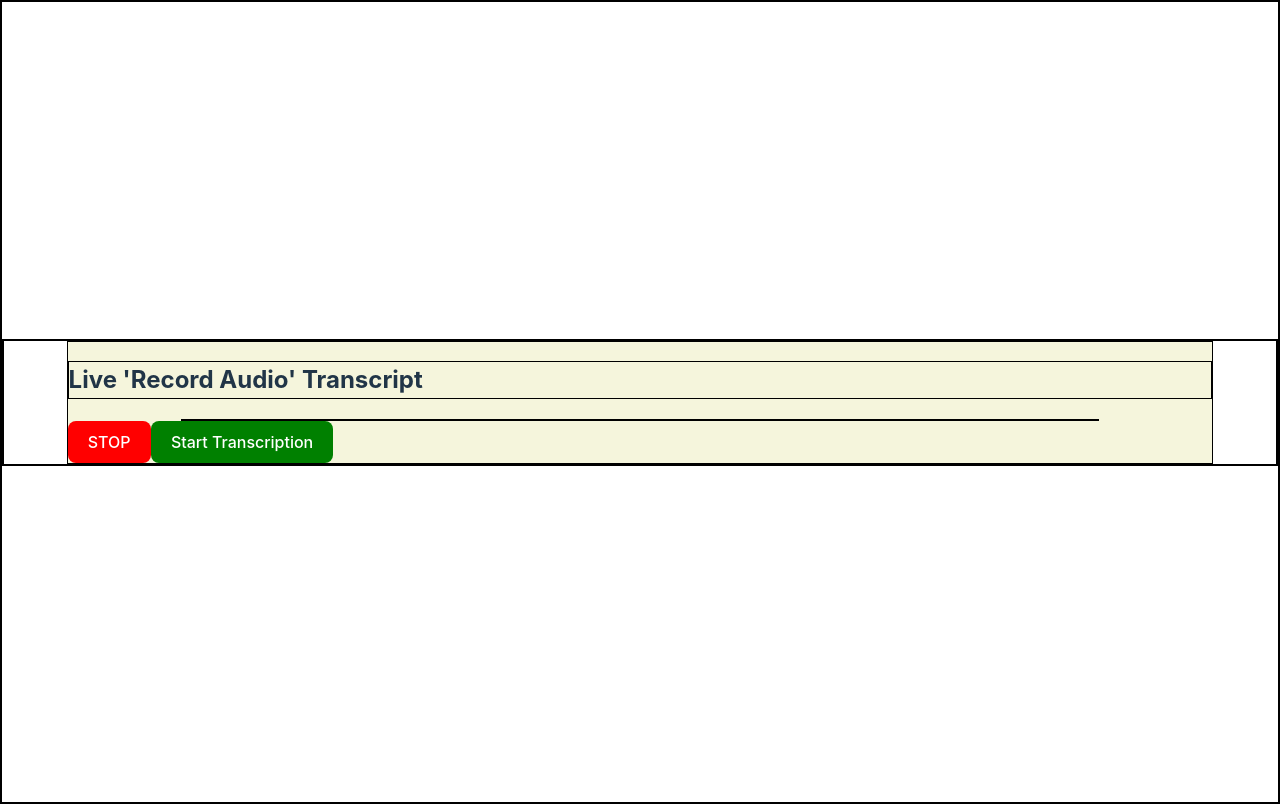
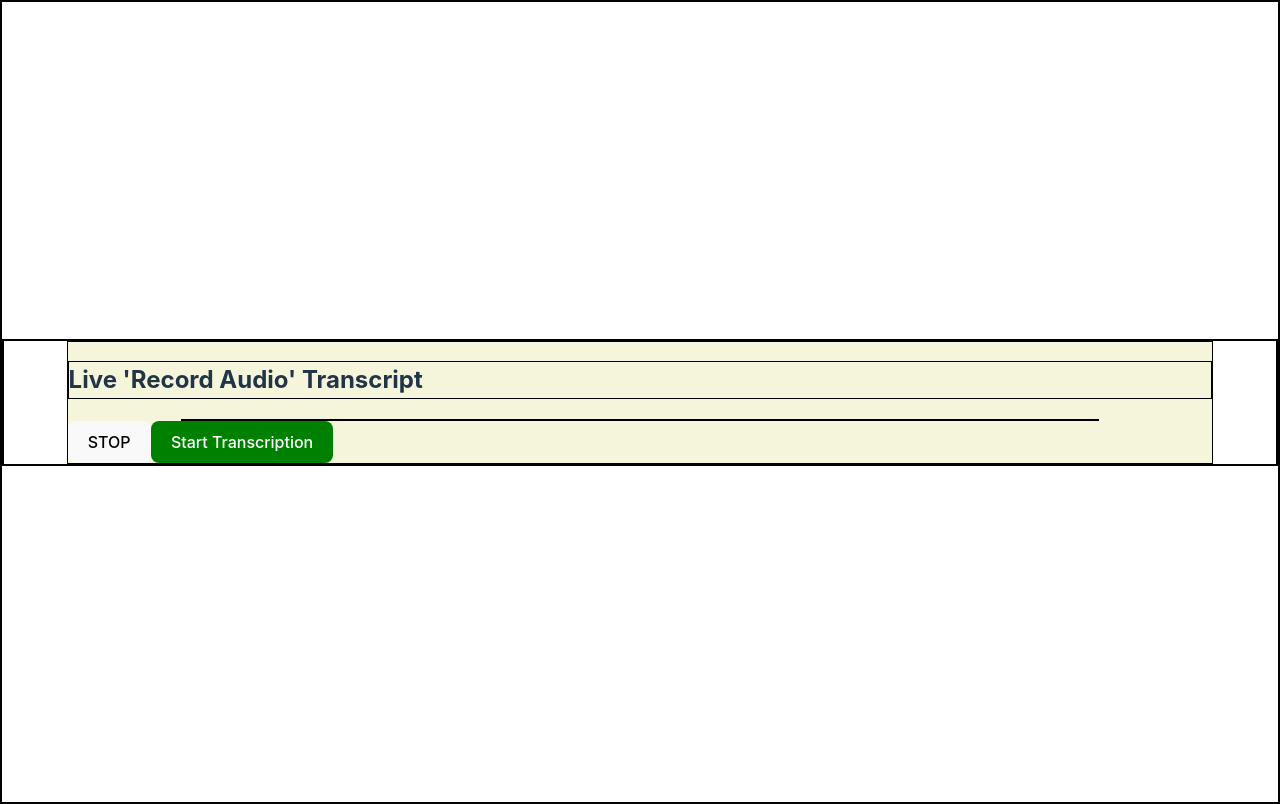
Before and after one commit to shandakei/Electron-Transcription, a React (Vite) app: page / in a window 1280 px wide. Built offline with nearby package versions, Linux system fonts and the light colour scheme.

Commit message:
useEffect in recordAudio.tsx

```diff
--- a/src/components/StartRecording/StartRecording.ts
+++ b/src/components/StartRecording/StartRecording.ts
@@ -15,15 +15,17 @@ export default async function startRecording(transcript: string, setTranscript:
       ]);
 
       socket.onopen = () => {
-        console.log({ event: 'onopen' });
+        // console.log({ event: 'onopen' });
 
         mediaRecorder.addEventListener('dataavailable', event => {
           if (event.data.size > 0 && socket.readyState === 1) {
             socket.send(event.data);
+            // setInterval(() => socket.send(event.data), 3000);
+
           }
         });
 
-        mediaRecorder.start(1);
+        mediaRecorder.start(2000);
       };
 
       socket.onmessage = (message) => {
@@ -33,7 +35,7 @@ export default async function startRecording(transcript: string, setTranscript:
           setTranscript((prev: string) => `${prev} ${incoming}`.trim());
         }
         // console.log(received);
-        console.log(transcript);
+        console.log(incoming);
       };
 
       socket.onclose = () => {
--- a/src/components/StopBtn/StopBtn.tsx
+++ b/src/components/StopBtn/StopBtn.tsx
@@ -1,50 +1,19 @@
-
-import { stopRecording } from '/home/shandakei/GAH/Electron-Transcription/src/components/StartRecording/StartRecording.ts';
 import styles from './StopBtn.module.css';
 
-export default function StopBtn({ setRecording }: { setRecording: React.Dispatch<React.SetStateAction<boolean>> }) {
-  function handleStop() {
-    console.log('... attempting to stop recording');
-    stopRecording(); // Call the stop function
+interface TranscribeBtnProps {
+  setRecording: React.Dispatch<React.SetStateAction<boolean>>;
+}
+
+export default function TranscribeBtn({ setRecording }: TranscribeBtnProps) {
+
+  function handleTranscription() {
+    console.log('... stopping transcription');
     setRecording(false);
   }
 
   return (
-    <button className={styles.stopBtn} onClick={handleStop}>
+    <button className={styles.transcriptionBtn} onClick={handleTranscription}>
       STOP
     </button>
   );
 }
-
-// interface StopBtnProps {
-//   setRecording: (value: boolean) => void;
-// }
-
-// export default function StopBtn({ setRecording }: StopBtnProps) {
-//     function handleStop() {
-//         console.log('..attempted stop')
-//         setRecording(false)
-//     }
-//     return (
-//       <button className={styles.stopBtn} onClick={handleStop}>STOP</button>
-//     )
-// }
-
-// import styles from './StopBtn.module.css';
-
-// interface StopBtnProps {
-//   setRecording: React.Dispatch<React.SetStateAction<boolean>>;
-// }
-
-// export default function StopBtn({ setRecording }: StopBtnProps) {
-//   function handleStop() {
-//     console.log('..attempted stop');
-//     setRecording(false);
-//   }
-
-//   return (
-//     <button className={styles.stopBtn} onClick={handleStop}>
-//       STOP
-//     </button>
-//   );
-// }
--- a/src/utils/RecordAudio/recordAudio.tsx
+++ b/src/utils/RecordAudio/recordAudio.tsx
@@ -1,4 +1,4 @@
-import { useState } from 'react';
+import { useState, useEffect } from 'react';
 import styles from './recordAudio.module.css'
 import StopBtn from '../../components/StopBtn/StopBtn.tsx'
 import TranscribeBtn from '../../components/TranscribeBtn/TranscribeBtn.tsx'
@@ -8,9 +8,11 @@ const RecordAudio = () => {
   const [transcript, setTranscript] = useState('');
   const [recording, setRecording] = useState(false)
 
-  if (recording) {
-    StartRecording(transcript, setTranscript)
-  }
+  useEffect(() => {
+    if (recording && transcript === '') {
+      StartRecording(transcript, setTranscript)
+    }
+  }, [recording, transcript]);
 
   return (
     <div className={styles.container}>
--- a/src/utils/RemoteAudio/remoteAudio.tsx
+++ b/src/utils/RemoteAudio/remoteAudio.tsx
@@ -1,4 +1,4 @@
-import React, { useEffect, useState } from 'react';
+import  { useEffect, useState } from 'react';
 import { createClient, LiveTranscriptionEvents } from '@deepgram/sdk';
 import fetch from 'cross-fetch';
 
```
